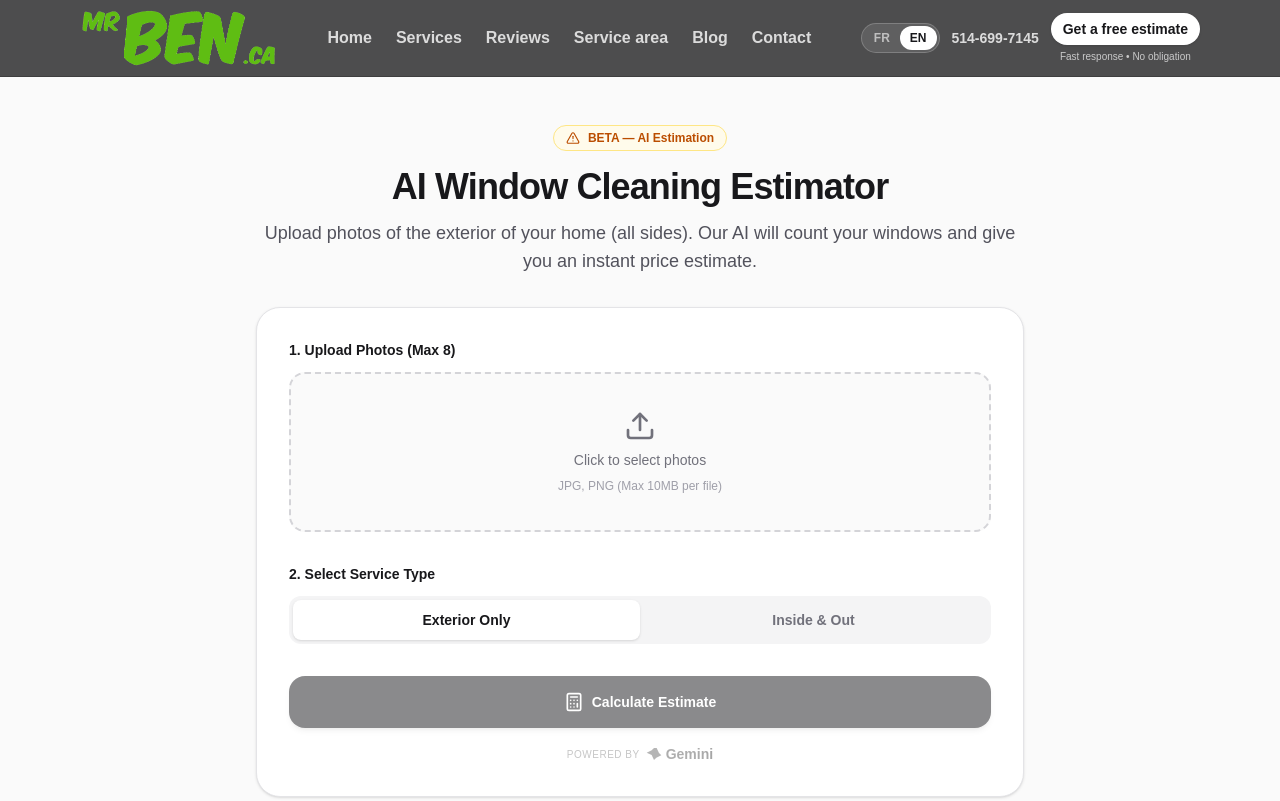
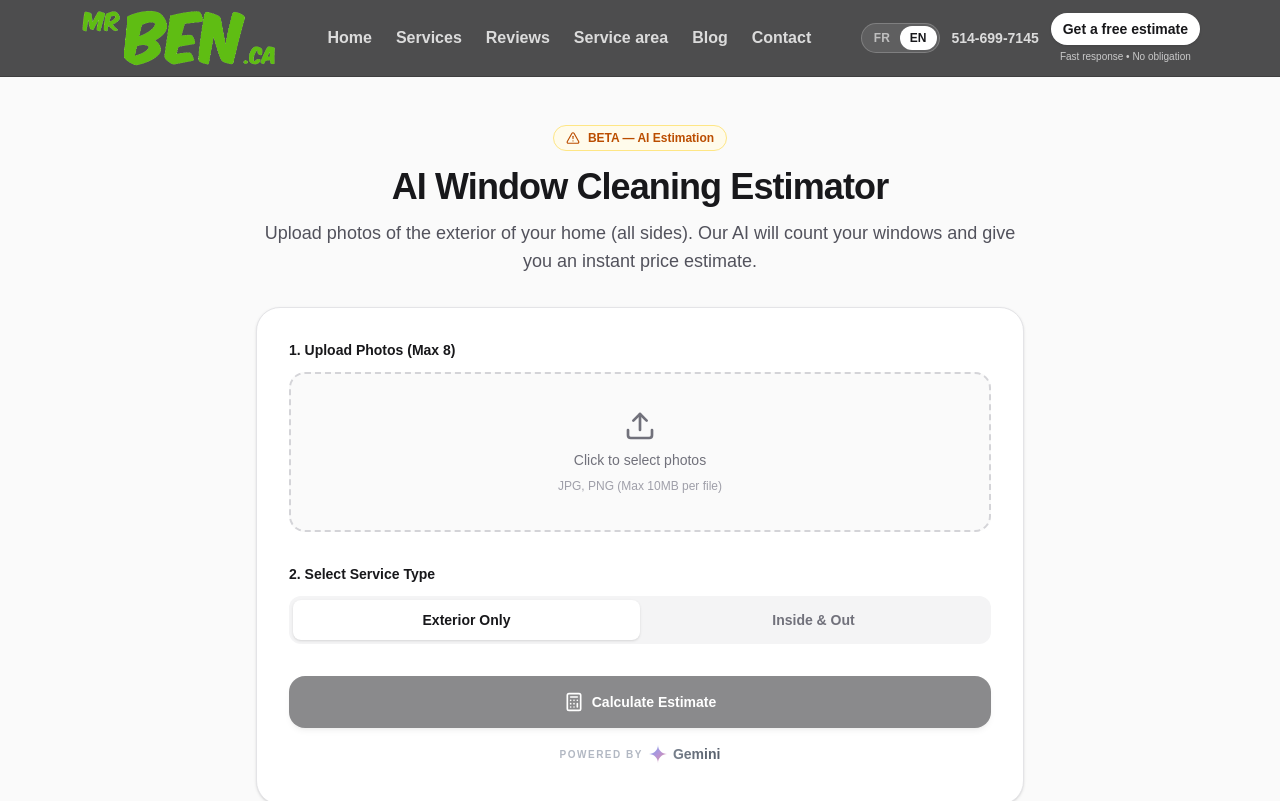
Before and after one commit to servicesmrben-wq/mrben-site1, a Next.js app: page /en/estimator in a window 1280 px wide. Shown: the top 801 px of the page. Built offline with nearby package versions, Linux system fonts and the light colour scheme.

Commit message:
Update page.tsx

```diff
--- a/app/[locale]/estimator/page.tsx
+++ b/app/[locale]/estimator/page.tsx
@@ -399,22 +399,21 @@ export default function EstimatorPage() {
           </button>
 
           {/* Powered by Gemini Badge */}
-          <div className="mt-4 flex items-center justify-center gap-1.5 opacity-60 grayscale transition-opacity hover:opacity-100 hover:grayscale-0">
-            <span className="text-[10px] font-medium uppercase tracking-wider text-zinc-400">Powered by</span>
-            <div className="flex items-center gap-1">
-              <svg width="16" height="16" viewBox="0 0 24 24" fill="none" xmlns="http://www.w3.org/2000/svg" className="text-blue-500">
-                <path d="M16 3L19.5 10.5L23 14L15.5 17.5L12 21L8.5 13.5L1 10L8.5 6.5L12 3Z" fill="url(#gemini-gradient)" />
+          <div className="flex items-center justify-center gap-1.5 mt-4 pb-2 opacity-75 hover:opacity-100 transition-opacity duration-300">
+            <span className="text-[10px] font-bold tracking-[0.15em] text-gray-400 uppercase">Powered by</span>
+            <svg width="18" height="18" viewBox="0 0 24 24" fill="none" xmlns="http://www.w3.org/2000/svg">
+              <path d="M12 0C12 6.627 6.627 12 0 12C6.627 12 12 17.373 12 24C12 17.373 17.373 12 24 12C17.373 12 12 6.627 12 0Z" fill="url(#gemini-gradient)"/>
               <defs>
-                  <linearGradient id="gemini-gradient" x1="1" y1="3" x2="23" y2="21" gradientUnits="userSpaceOnUse">
-                    <stop stopColor="#4E8CF7" />
-                    <stop offset="1" stopColor="#D460F7" />
+                <linearGradient id="gemini-gradient" x1="0" y1="0" x2="24" y2="24" gradientUnits="userSpaceOnUse">
+                  <stop offset="0%" stopColor="#4285F4"/>
+                  <stop offset="50%" stopColor="#9B72CB"/>
+                  <stop offset="100%" stopColor="#D96570"/>
                 </linearGradient>
               </defs>
             </svg>
-              <span className="bg-gradient-to-r from-blue-500 to-purple-500 bg-clip-text text-sm font-bold text-transparent">
+            <span className="text-sm font-semibold bg-clip-text text-transparent bg-gradient-to-r from-gray-600 to-gray-800">
               Gemini
             </span>
-            </div>
           </div>
 
           {error && (
```
Lines whose indentation alone changed are shown as unchanged.
